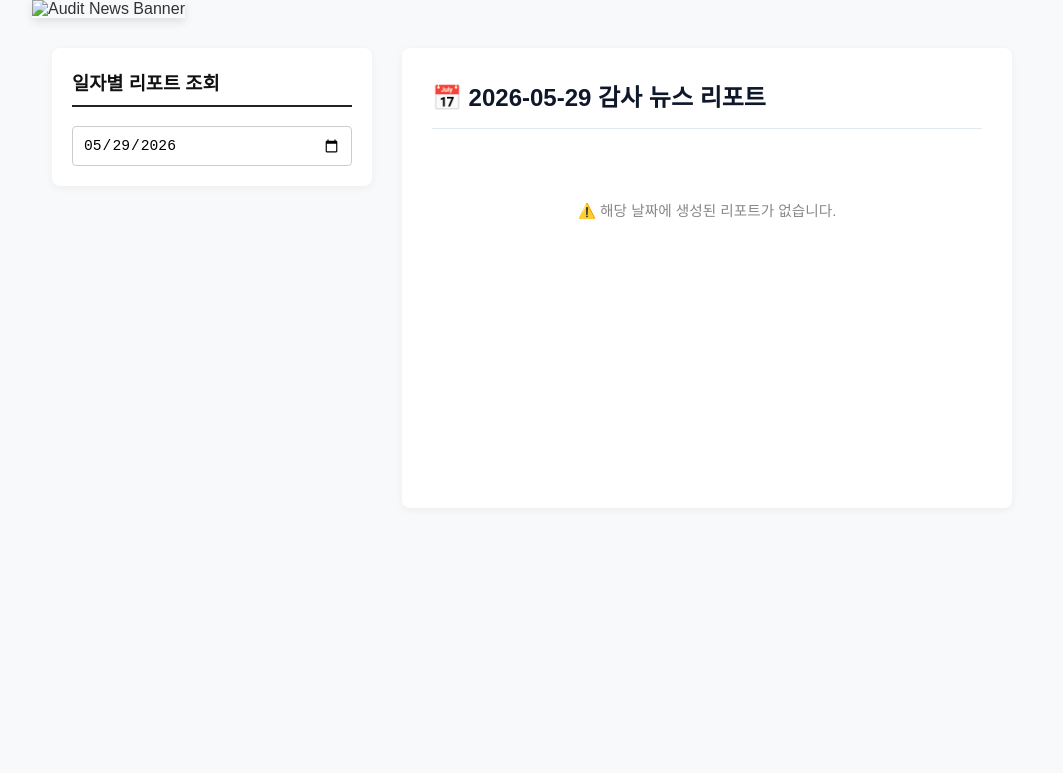
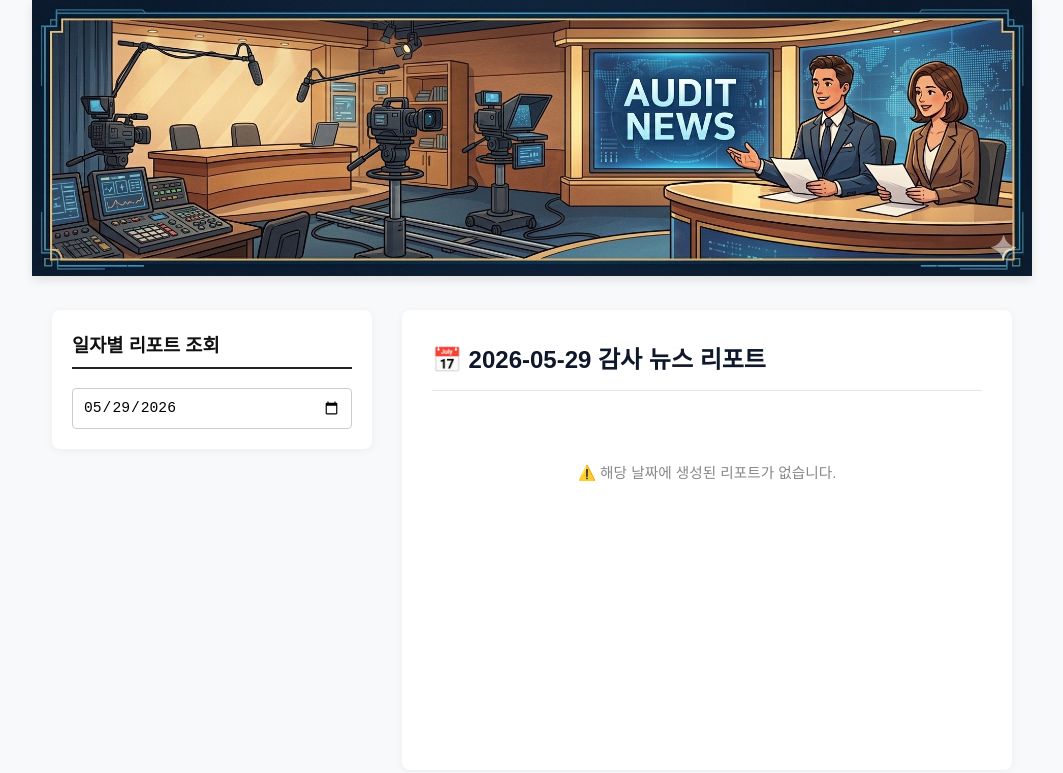
Before and after one commit to jsunny10/audit-news-bot, a plain HTML site: page index.html in a window 1280 px wide. Shown: the whole page, without its empty margins (108-1171 px from the left). Drawn offline with Linux system fonts and the light colour scheme; no server answers.

Commit message:
Update index.html

```diff
--- a/index.html
+++ b/index.html
@@ -121,7 +121,7 @@
 
     <!-- 상단 배너 부착 (전달해주신 IMG_4068.jpg 매핑) -->
     <div class="header-banner">
-        <img src="image_news.jpg" alt="Audit News Banner">
+        <img src="image_news.jpeg" alt="Audit News Banner">
     </div>
 
     <div class="container">
```
